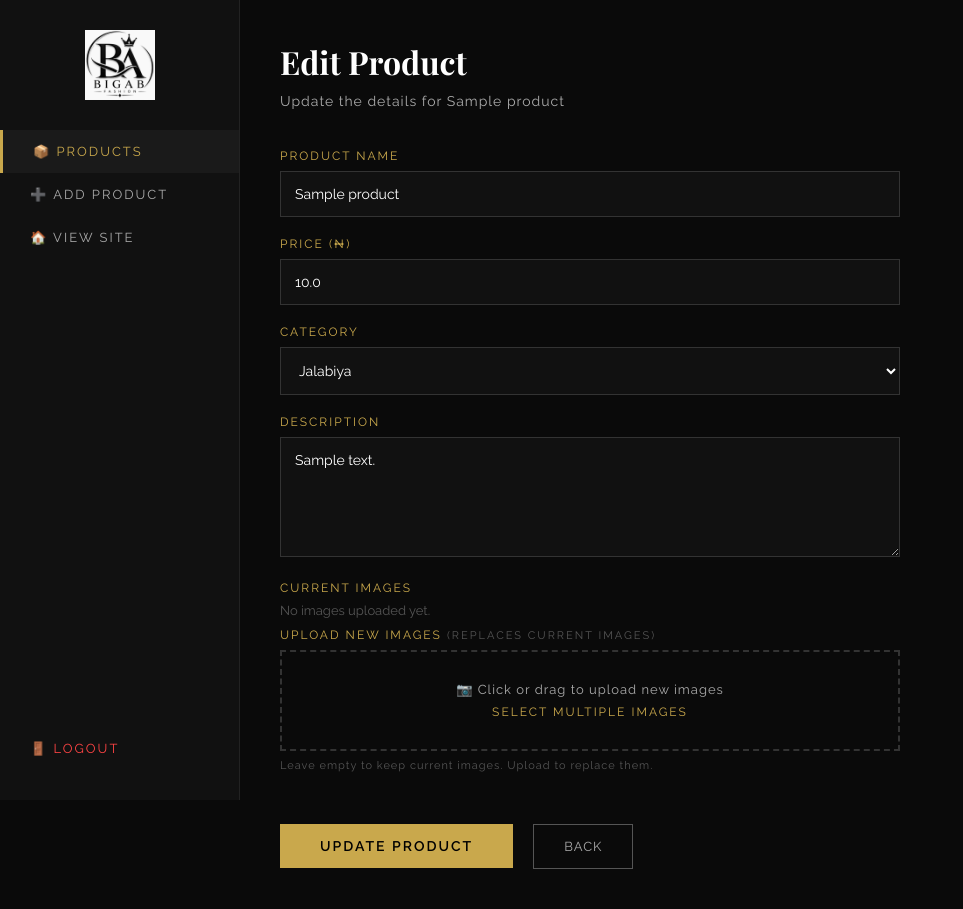
After one commit to Dennis433/big-ab-fashion-store, a Flask app: page /admin/edit_product/1 in a window 1280 px wide. The commit adds this page. Shown: the whole page, without its empty margins (0-963 px from the left). Run offline with Flask 3, Linux system fonts and the light colour scheme; a user stored in the database is signed in; tables that the repository leaves empty hold one stand-in row (values such as "Sample post").

Commit message:
Add edit product functionality with image replace support

```diff
--- a/app.py
+++ b/app.py
@@ -215,6 +215,39 @@ def add_product():
         return redirect(url_for('admin_dashboard'))
     return render_template('admin/add_product.html')
 
+@app.route('/admin/edit_product/<int:id>', methods=['GET', 'POST'])
+@login_required
+def edit_product(id):
+    product = Product.query.get_or_404(id)
+    if request.method == 'POST':
+        product.name = request.form['name']
+        product.price = float(request.form['price'])
+        product.description = request.form['description']
+        product.category = request.form['category']
+
+        images = request.files.getlist('images')
+        new_image_urls = []
+        for image in images:
+            if image and image.filename != '':
+                upload_result = cloudinary.uploader.upload(
+                    image,
+                    folder='bigab_fashion',
+                    transformation=[
+                        {'width': 800, 'height': 1000, 'crop': 'fill'},
+                        {'quality': 'auto'},
+                        {'fetch_format': 'auto'}
+                    ]
+                )
+                new_image_urls.append(upload_result['secure_url'])
+
+        if new_image_urls:
+            product.images = json.dumps(new_image_urls)
+
+        db.session.commit()
+        flash('Product updated successfully!')
+        return redirect(url_for('admin_dashboard'))
+    return render_template('admin/edit_product.html', product=product)
+
 @app.route('/admin/delete_product/<int:id>')
 @login_required
 def delete_product(id):
--- /dev/null
+++ b/templates/admin/edit_product.html
@@ -0,0 +1,438 @@
+<!DOCTYPE html>
+<html lang="en">
+<head>
+    <meta charset="UTF-8">
+    <meta name="viewport" content="width=device-width, initial-scale=1.0">
+    <title>Edit Product - BIG AB Fashion</title>
+    <link href="https://fonts.googleapis.com/css2?family=Playfair+Display:wght@400;700&family=Raleway:wght@300;400;600&display=swap" rel="stylesheet">
+    <style>
+        * { margin: 0; padding: 0; box-sizing: border-box; }
+
+        body {
+            font-family: 'Raleway', sans-serif;
+            background: #0a0a0a;
+            color: #fff;
+        }
+
+        .sidebar {
+            width: 240px;
+            background: #111;
+            height: 100vh;
+            position: fixed;
+            top: 0; left: 0;
+            border-right: 1px solid #222;
+            display: flex;
+            flex-direction: column;
+            align-items: center;
+            padding: 30px 0;
+            z-index: 200;
+            transition: transform 0.3s;
+        }
+
+        .sidebar img {
+            height: 70px;
+            margin-bottom: 30px;
+        }
+
+        .sidebar a {
+            width: 100%;
+            padding: 14px 30px;
+            color: #aaa;
+            text-decoration: none;
+            font-size: 13px;
+            letter-spacing: 2px;
+            text-transform: uppercase;
+            transition: all 0.3s;
+            display: block;
+        }
+
+        .sidebar a:hover, .sidebar a.active {
+            color: #c9a84c;
+            background: #1a1a1a;
+            border-left: 3px solid #c9a84c;
+        }
+
+        .sidebar .logout { color: #ff4444; margin-top: auto; }
+
+        .topbar {
+            display: none;
+            align-items: center;
+            justify-content: space-between;
+            background: #111;
+            padding: 14px 20px;
+            position: sticky;
+            top: 0;
+            z-index: 100;
+            border-bottom: 1px solid #222;
+        }
+
+        .topbar img { height: 40px; }
+
+        .topbar-hamburger {
+            display: flex;
+            flex-direction: column;
+            gap: 5px;
+            cursor: pointer;
+        }
+
+        .topbar-hamburger span {
+            width: 24px;
+            height: 2px;
+            background: #fff;
+        }
+
+        .overlay {
+            display: none;
+            position: fixed;
+            inset: 0;
+            background: rgba(0,0,0,0.6);
+            z-index: 150;
+        }
+
+        .overlay.active { display: block; }
+
+        .main {
+            margin-left: 240px;
+            padding: 40px;
+            max-width: 700px;
+        }
+
+        .main h1 {
+            font-family: 'Playfair Display', serif;
+            font-size: 32px;
+            margin-bottom: 10px;
+        }
+
+        .main p.subtitle {
+            color: #aaa;
+            margin-bottom: 40px;
+            font-size: 14px;
+            letter-spacing: 1px;
+        }
+
+        .form-group { margin-bottom: 20px; }
+
+        label {
+            display: block;
+            font-size: 12px;
+            letter-spacing: 2px;
+            text-transform: uppercase;
+            color: #c9a84c;
+            margin-bottom: 8px;
+        }
+
+        input, select, textarea {
+            width: 100%;
+            padding: 14px;
+            background: #111;
+            border: 1px solid #333;
+            color: #fff;
+            font-family: 'Raleway', sans-serif;
+            font-size: 14px;
+        }
+
+        input:focus, select:focus, textarea:focus {
+            outline: none;
+            border-color: #c9a84c;
+        }
+
+        select option { background: #111; }
+        textarea { height: 120px; resize: vertical; }
+
+        /* CURRENT IMAGES */
+        .current-images {
+            display: grid;
+            grid-template-columns: repeat(auto-fill, minmax(100px, 1fr));
+            gap: 10px;
+            margin-bottom: 16px;
+        }
+
+        .current-img-item {
+            position: relative;
+            height: 100px;
+            border: 1px solid #333;
+            overflow: hidden;
+        }
+
+        .current-img-item img {
+            width: 100%;
+            height: 100%;
+            object-fit: cover;
+        }
+
+        .current-img-label {
+            position: absolute;
+            bottom: 0;
+            left: 0;
+            right: 0;
+            background: rgba(0,0,0,0.7);
+            color: #c9a84c;
+            font-size: 10px;
+            text-align: center;
+            padding: 4px;
+            letter-spacing: 1px;
+        }
+
+        /* IMAGE UPLOAD */
+        .image-upload-area {
+            border: 2px dashed #333;
+            padding: 30px;
+            text-align: center;
+            cursor: pointer;
+            transition: border 0.3s;
+            position: relative;
+        }
+
+        .image-upload-area:hover { border-color: #c9a84c; }
+
+        .image-upload-area input[type="file"] {
+            position: absolute;
+            inset: 0;
+            opacity: 0;
+            cursor: pointer;
+            width: 100%;
+            height: 100%;
+        }
+
+        .image-upload-area p {
+            color: #aaa;
+            font-size: 13px;
+            letter-spacing: 1px;
+        }
+
+        .image-upload-area span {
+            color: #c9a84c;
+            font-size: 12px;
+            letter-spacing: 2px;
+            text-transform: uppercase;
+            display: block;
+            margin-top: 8px;
+        }
+
+        .image-previews {
+            display: grid;
+            grid-template-columns: repeat(auto-fill, minmax(100px, 1fr));
+            gap: 10px;
+            margin-top: 16px;
+        }
+
+        .preview-item {
+            position: relative;
+            height: 100px;
+            border: 1px solid #333;
+            overflow: hidden;
+        }
+
+        .preview-item img {
+            width: 100%;
+            height: 100%;
+            object-fit: cover;
+        }
+
+        .preview-item .remove {
+            position: absolute;
+            top: 4px;
+            right: 4px;
+            background: #ff4444;
+            color: #fff;
+            border: none;
+            width: 20px;
+            height: 20px;
+            font-size: 12px;
+            cursor: pointer;
+            display: flex;
+            align-items: center;
+            justify-content: center;
+            border-radius: 50%;
+        }
+
+        .hint {
+            color: #555;
+            font-size: 11px;
+            letter-spacing: 1px;
+            margin-top: 8px;
+        }
+
+        .submit-btn {
+            padding: 14px 40px;
+            background: #c9a84c;
+            color: #000;
+            border: none;
+            font-family: 'Raleway', sans-serif;
+            font-size: 14px;
+            font-weight: 700;
+            letter-spacing: 2px;
+            text-transform: uppercase;
+            cursor: pointer;
+            transition: background 0.3s;
+            margin-top: 10px;
+        }
+
+        .submit-btn:hover { background: #fff; }
+
+        .back-btn {
+            display: inline-block;
+            margin-top: 16px;
+            margin-left: 16px;
+            padding: 14px 30px;
+            border: 1px solid #555;
+            color: #aaa;
+            text-decoration: none;
+            font-size: 13px;
+            letter-spacing: 1px;
+            text-transform: uppercase;
+            transition: all 0.3s;
+        }
+
+        .back-btn:hover { border-color: #fff; color: #fff; }
+
+        @media (max-width: 768px) {
+            .sidebar { transform: translateX(-100%); }
+            .sidebar.open { transform: translateX(0); }
+            .topbar { display: flex; }
+            .main { margin-left: 0; padding: 20px; max-width: 100%; }
+            .main h1 { font-size: 24px; }
+            .submit-btn { width: 100%; text-align: center; }
+            .back-btn { width: 100%; text-align: center; margin-left: 0; margin-top: 12px; display: block; }
+        }
+
+        @media (max-width: 480px) {
+            input, select, textarea { font-size: 13px; padding: 12px; }
+            label { font-size: 11px; }
+        }
+    </style>
+</head>
+<body>
+
+    <div class="topbar">
+        <img src="{{ url_for('static', filename='images/BIG_AB.jpg') }}" alt="BIG AB">
+        <div class="topbar-hamburger" onclick="toggleSidebar()">
+            <span></span><span></span><span></span>
+        </div>
+    </div>
+
+    <div class="overlay" id="overlay" onclick="toggleSidebar()"></div>
+
+    <div class="sidebar" id="sidebar">
+        <img src="{{ url_for('static', filename='images/BIG_AB.jpg') }}" alt="BIG AB">
+        <a href="{{ url_for('admin_dashboard') }}" class="active">📦 Products</a>
+        <a href="{{ url_for('add_product') }}">➕ Add Product</a>
+        <a href="{{ url_for('home') }}">🏠 View Site</a>
+        <a href="{{ url_for('admin_logout') }}" class="logout">🚪 Logout</a>
+    </div>
+
+    <div class="main">
+        <h1>Edit Product</h1>
+        <p class="subtitle">Update the details for {{ product.name }}</p>
+
+        <form method="POST" enctype="multipart/form-data">
+            <div class="form-group">
+                <label>Product Name</label>
+                <input type="text" name="name" value="{{ product.name }}" required>
+            </div>
+
+            <div class="form-group">
+                <label>Price (₦)</label>
+                <input type="number" name="price" value="{{ product.price }}" step="0.01" required>
+            </div>
+
+            <div class="form-group">
+                <label>Category</label>
+                <select name="category" required>
+                    <option value="" disabled>Select category</option>
+                    <option value="Jalabiya" {% if product.category == 'Jalabiya' %}selected{% endif %}>Jalabiya</option>
+                    <option value="Senators" {% if product.category == 'Senators' %}selected{% endif %}>Senators</option>
+                    <option value="Kaftans" {% if product.category == 'Kaftans' %}selected{% endif %}>Kaftans</option>
+                    <option value="Street Wears" {% if product.category == 'Street Wears' %}selected{% endif %}>Street Wears</option>
+                    <option value="Owanbe Caps" {% if product.category == 'Owanbe Caps' %}selected{% endif %}>Owanbe Caps</option>
+                    <option value="Hausa Caps" {% if product.category == 'Hausa Caps' %}selected{% endif %}>Hausa Caps</option>
+                    <option value="2 Piece Male" {% if product.category == '2 Piece Male' %}selected{% endif %}>2 Piece - Male</option>
+                    <option value="2 Piece Female" {% if product.category == '2 Piece Female' %}selected{% endif %}>2 Piece - Female</option>
+                    <option value="Stone Work & Embellishment" {% if product.category == 'Stone Work & Embellishment' %}selected{% endif %}>Stone Work & Embellishment</option>
+                </select>
+            </div>
+
+            <div class="form-group">
+                <label>Description</label>
+                <textarea name="description">{{ product.description or '' }}</textarea>
+            </div>
+
+            <div class="form-group">
+                <label>Current Images</label>
+                {% if product.get_images() %}
+                <div class="current-images">
+                    {% for img in product.get_images() %}
+                    <div class="current-img-item">
+                        <img src="{{ img }}" alt="Product Image">
+                        <div class="current-img-label">Current</div>
+                    </div>
+                    {% endfor %}
+                </div>
+                {% else %}
+                <p style="color:#555; font-size:13px; margin-bottom:10px;">No images uploaded yet.</p>
+                {% endif %}
+
+                <label>Upload New Images <span style="color:#555; font-size:11px;">(replaces current images)</span></label>
+                <div class="image-upload-area" id="uploadArea">
+                    <input type="file" name="images" id="imageInput" accept="image/*" multiple>
+                    <p>📷 Click or drag to upload new images</p>
+                    <span>Select multiple images</span>
+                </div>
+                <p class="hint">Leave empty to keep current images. Upload to replace them.</p>
+                <div class="image-previews" id="imagePreviews"></div>
+            </div>
+
+            <button type="submit" class="submit-btn">Update Product</button>
+            <a href="{{ url_for('admin_dashboard') }}" class="back-btn">Back</a>
+        </form>
+    </div>
+
+    <script>
+        function toggleSidebar() {
+            document.getElementById('sidebar').classList.toggle('open');
+            document.getElementById('overlay').classList.toggle('active');
+        }
+
+        const imageInput = document.getElementById('imageInput');
+        const imagePreviews = document.getElementById('imagePreviews');
+        let selectedFiles = [];
+
+        imageInput.addEventListener('change', function () {
+            const newFiles = Array.from(this.files);
+            selectedFiles = [...selectedFiles, ...newFiles].slice(0, 5);
+            renderPreviews();
+            updateFileInput();
+        });
+
+        function renderPreviews() {
+            imagePreviews.innerHTML = '';
+            selectedFiles.forEach((file, index) => {
+                const reader = new FileReader();
+                reader.onload = function (e) {
+                    const item = document.createElement('div');
+                    item.className = 'preview-item';
+                    item.innerHTML = `
+                        <img src="${e.target.result}" alt="Preview">
+                        <button type="button" class="remove" onclick="removeImage(${index})">×</button>
+                    `;
+                    imagePreviews.appendChild(item);
+                };
+                reader.readAsDataURL(file);
+            });
+        }
+
+        function removeImage(index) {
+            selectedFiles.splice(index, 1);
+            renderPreviews();
+            updateFileInput();
+        }
+
+        function updateFileInput() {
+            const dataTransfer = new DataTransfer();
+            selectedFiles.forEach(file => dataTransfer.items.add(file));
+            imageInput.files = dataTransfer.files;
+        }
+    </script>
+
+</body>
+</html>
```
Also changed, not shown: templates/admin/dashboard.html (+33 -9 lines).
